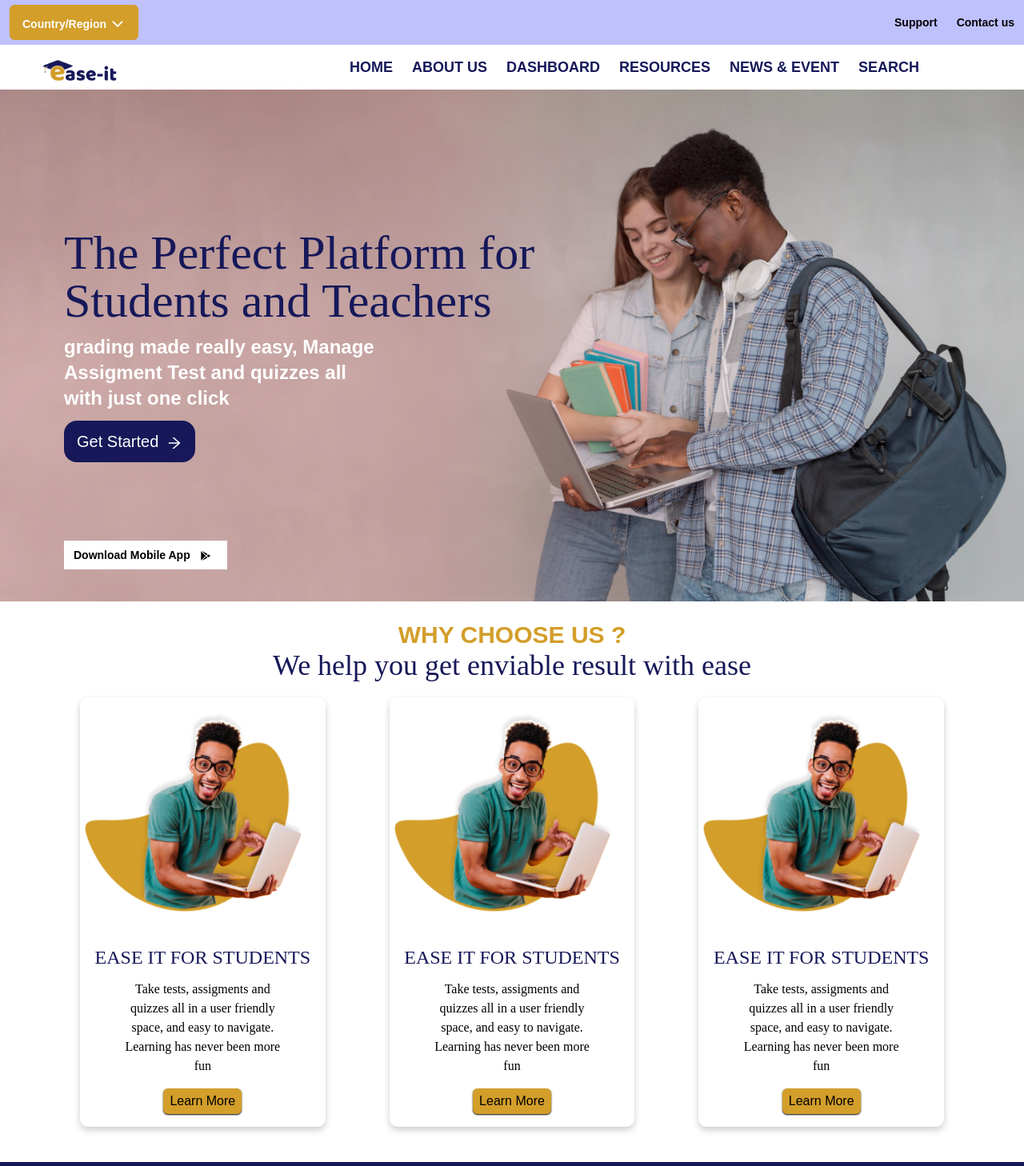
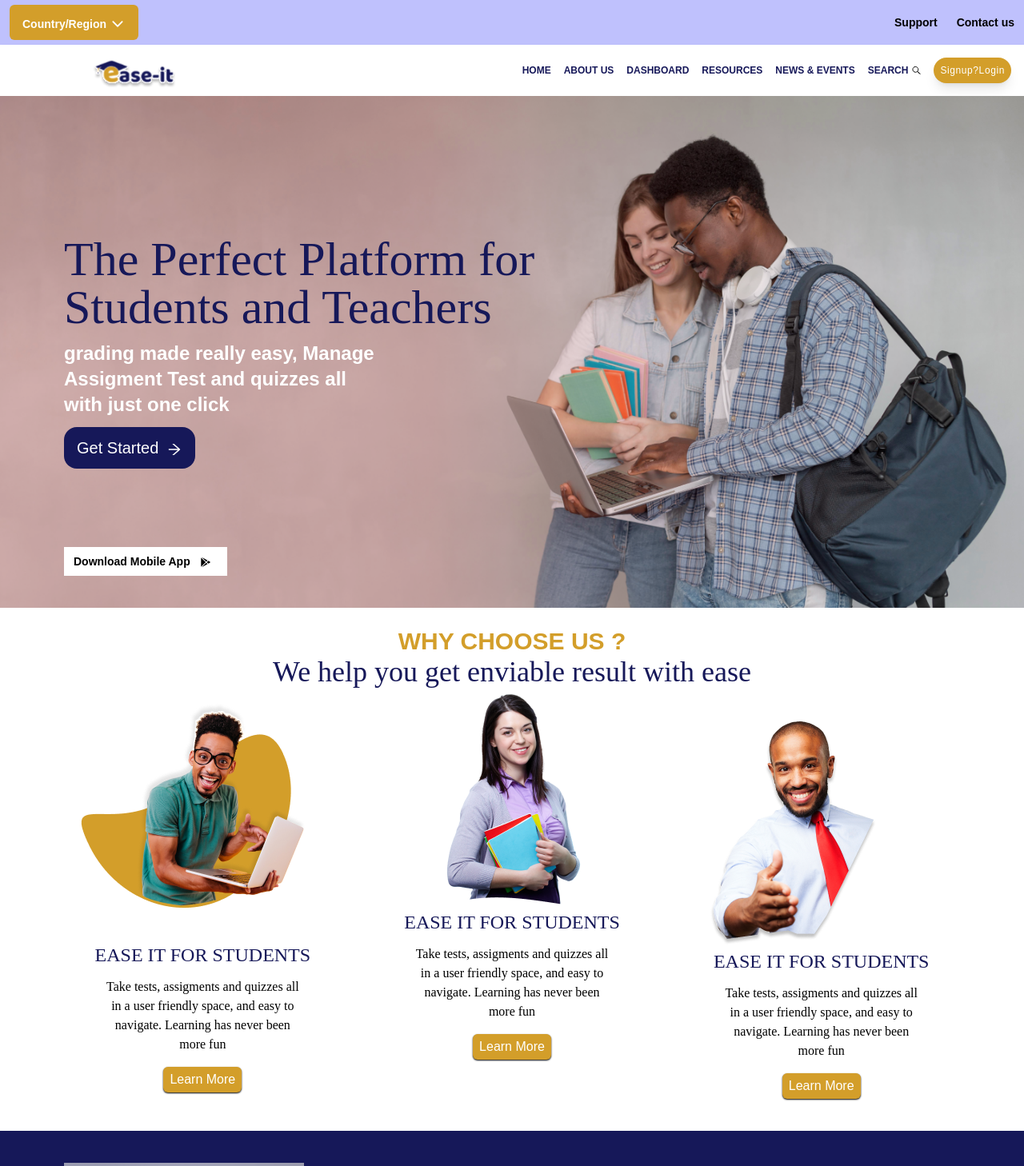
Before and after one commit to ease-it/ease-it-frontend, a React (Create React App) app: page / in a window 1280 px wide. Shown: the top 1458 px of the page at 80% size. Built offline with nearby package versions, Linux system fonts and the light colour scheme.

Commit message:
redesigned the home page

```diff
--- a/public/index.html
+++ b/public/index.html
@@ -28,7 +28,7 @@
       work correctly both with client-side routing and a non-root public URL.
       Learn how to configure a non-root public URL by running `npm run build`.
     -->
-  <title>React App</title>
+  <title>Ease-it App</title>
 </head>
 
 <body>
--- a/src/components/EaseItWHyChooseUs.js
+++ b/src/components/EaseItWHyChooseUs.js
@@ -1,11 +1,11 @@
 import React from 'react'
-import WhyChooseUsJpg from '../assets/images/whychooseus1.png'
 
-const EaseItWHyChooseUs = () => {
+
+const EaseItWHyChooseUs = ({ img }) => {
     return (
-        <div className="card flex flex-col  items-center">
+        <div className="flex flex-col items-center">
             <div>
-                <img src={WhyChooseUsJpg} alt='Student with Book'/>
+                <img src={img} alt='Student with Book' />
             </div>
             <div className='text-center'>
                 <div className="card--text__heading primary-color-blue text-2xl"><h2>EASE IT FOR STUDENTS</h2></div>
@@ -20,6 +20,11 @@ const EaseItWHyChooseUs = () => {
                 <button className='primary-color-yellow font-monserrat rounded-md shadow-black shadow-sm px-2 py-1  '>Learn More</button>
             </div>
         </div>
+
+
+
+
+
     )
 }
 
--- a/src/components/Footer.js
+++ b/src/components/Footer.js
@@ -1,33 +1,74 @@
 import React from 'react'
-import logo from '../assets/images/ease-it-logo.png'
+import AppLogo from "../ease-it.svg"
+import { GrFacebook } from "react-icons/gr"
+import { GrInstagram } from "react-icons/gr"
+import { GrLinkedin } from "react-icons/gr"
+import { GrTwitter } from "react-icons/gr"
+import { GrYoutube } from "react-icons/gr"
 const Footer = () => {
     return (
         <>
-            <div>
-                <div>
-                    <div></div>
-                    <div></div>
-                    <div></div>
+            <footer className="col-start-1 col-end-13">
+                <div className="flex flex-col bg-clr-3 p-4">
+                    <div className="flex px-8 py-4">
+                        <div className="flex flex-col justify-evenly ml-10 mr-20">
+                            <img className="w-1/2" src={AppLogo} alt="ease-it logo" />
+                            <div className="ml-4 my-2 text-sm tracking-wider text-clr-2">
+                                <p>easeit.edu.ng</p>
+                                <p>+234 70 2000 0000</p>
+                                <p>+234 70 3000 0000</p>
+                            </div>
+                            <div className="ml-4 text-sm flex flex-col">
+                                <p className="text-xs text-clr-2">Follow us on Social Media</p>
+                                <div className="w-full flex justify-between mt-1">
+                                    <span className="h-4 w-4 text-clr-3 text-center text-xs rounded-3xl self-center">
+                                        <GrFacebook className="react-icons" />
+                                    </span>
+                                    <span className="h-4 w-4 text-clr-3 self-center text-center text-clr-2 text-xs rounded-3xl">
+                                        <GrInstagram className="react-icons" />
+                                    </span>
+                                    <span className="h-4 w-4 text-clr-3 text-center text-xs rounded-3xl self-center">
+                                        <GrLinkedin className="react-icons" />
+                                    </span>
+                                    <span className="h-4 w-4 text-clr-3 text-center text-xs rounded-3xl self-center">
+                                        <GrTwitter className="react-icons" />
+                                    </span>
+                                    <span
+                                        className="h-4 w-4 text-clr-3 self-center text-center text-clr-2 text-xs rounded-3xl">
+                                        <GrYoutube className="react-icons" />
+                                    </span>
+                                </div>
+                            </div>
+                        </div>
+                        <div className="flex flex-col m-6 text-sm">
+                            <h5 className="text-clr-2 font-extrabold text-sm tracking-wider">Quicklinks</h5>
+                            <div className="flex self-center w-full h-full">
+                                <div
+                                    className="flex flex-col justify-evenly mr-12 text-xs font-bold text-clr-2 tracking-wider">
+                                    <a href="/" className="hover:text-clr-2/80 mt-4">About</a>
+                                    <a href="/" className="hover:text-clr-2/80 mt-4">Guidelines</a>
+                                    <a href="/" className="hover:text-clr-2/80 mt-4">Community</a>
+                                </div>
+                                <div
+                                    className="flex flex-col justify-evenly mr-12 text-xs font-bold text-clr-2 tracking-wider">
+                                    <a href="/" className="hover:text-clr-2/80 mt-4">Resources</a>
+                                    <a href="/" className="hover:text-clr-2/80 mt-4">What's New</a>
+                                    <a href="/" className="hover:text-clr-2/80 mt-4">Privacy</a>
+                                </div>
+                                <div
+                                    className="flex flex-col justify-evenly mr-10 text-xs font-bold text-clr-2 tracking-wider">
+                                    <a href="/" className="hover:text-clr-2/80 mt-4">FAQs</a>
+                                    <a href="/" className="hover:text-clr-2/80 mt-4">Contact Us</a>
+                                    <a href="/" className="hover:text-clr-2/80 mt-4">Become a Partner</a>
+                                </div>
+                            </div>
+                        </div>
+                    </div>
+                    <p className="mt-5 self-center text-sm italic text-clr-4 font-[600] tracking-wider">All rights reserved.
+                        Team 9 Sidehustle Boot Camp 4.0
+                    </p>
                 </div>
-                <div>
-                    <h3>Quicklinks</h3>
-                    <div>
-                        <h4>About</h4>
-                        <h4>Guildelines</h4>
-                        <h4>Community</h4>
-                    </div>
-                    <div>
-                        <h4>Resource</h4>
-                        <h4>what's new</h4>
-                        <h4>Privacy Terms</h4>
-                    </div>
-                    <div>
-                        <h4>Faq's</h4>
-                        <h4>Contact us</h4>
-                        <h4>Become a Party</h4>
-                    </div>
-                </div>
-            </div>
+            </footer>
         </>
     )
 }
--- a/src/components/MainNav.js
+++ b/src/components/MainNav.js
@@ -1,29 +1,49 @@
 import React from 'react'
-import logo from '../assets/images/ease-it-logo.png'
+import AppLogo from "../ease-it.svg"
+import {
+    GrSearch
+} from "react-icons/gr"
 const MainNav = () => {
     return (
         <>
-            <div className='flex justify-between gap-y-5 items-center bg-white'>
-                <div className=' md:px-11 relative'>
-                    <img src={logo} alt="ease-it-logo" className="md:top-5 h-14 md:min-w-fit md:left-5"  />
+            <nav className="grid grid-cols-12 col-span-12 bg-white drop-shadow-lg">
+                <div className="col-start-2 col-end-13 flex justify-between">
+                    <img className="col-span-1 col-start-2 h-16" src={AppLogo} alt="ease-it logo" />
+                    <div className="col-start-4 col-end-13 flex self-center uppercase">
+                        <ul className="col-start-4 col-end-12 flex justify-items-center">
+                            <li
+                                className="self-center mr-4 hover:border-b-4 hover:border-clr-4 hover:-mb-1 focus:border-b-4 focus:border-clr-4 font-bold text-clr-2 text-xs">
+                                <a href="/">Home</a>
+                            </li>
+                            <li
+                                className="self-center mr-4 hover:border-b-4 hover:border-clr-4 hover:-mb-1 focus:border-b-4 focus:border-clr-4 font-bold text-clr-2 text-xs">
+                                <a href="/">About Us</a>
+                            </li>
+                            <li
+                                className="self-center mr-4 hover:border-b-4 hover:border-clr-4 hover:-mb-1 focus:border-b-4 focus:border-clr-4 font-bold text-clr-2 text-xs">
+                                <a href="/">Dashboard</a>
+                            </li>
+                            <li
+                                className="self-center mr-4 hover:border-b-4 hover:border-clr-4 hover:-mb-1 focus:border-b-4 focus:border-clr-4 font-bold text-clr-2 text-xs">
+                                <a href="/">Resources</a>
+                            </li>
+                            <li
+                                className="self-center mr-4 hover:border-b-4 hover:border-clr-4 hover:-mb-1 focus:border-b-4 focus:border-clr-4 font-bold text-clr-2 text-xs">
+                                <a href="/">News & Events</a>
+                            </li>
+                            <li
+                                className="self-center mr-4 hover:border-b-4 hover:border-clr-4 hover:-mb-1 focus:border-b-4 focus:border-clr-4 font-bold text-clr-2 text-xs">
+                                <a href="/" className='search-nav-icon'> Search
+                                    <GrSearch className="react-icons " />
+                                </a>
+                            </li>
+                        </ul>
+                        <button
+                            className="self-center bg-clr-4 rounded-2xl shadow-lg text-white text-xs tracking-wider p-2 mr-4 ">Signup?Login
+                        </button>
+                    </div>
                 </div>
-                <div>
-
-                </div>
-                <div className =" text-black items-center hidden  xl:block justify-end">
-                    <ul className='flex font-bold gap-x-6 text-lg items-center primary-color-blue justify-center'>
-                        <li><a href='/'>HOME</a></li>
-                        <li><a href='/'>ABOUT US</a></li>
-                        <li><a href='/'>DASHBOARD</a></li>
-                        <li><a href='/'>RESOURCES</a></li>
-                        <li><a href='/NewsEvent'>NEWS & EVENT</a></li>
-                        <li><a href='/'>SEARCH </a></li>
-                    </ul>
-                </div>
-                <div className="pr-3 flex justify-start">
-                    <button className="primary-color-yellow hidden py-3 shadow-lg sm:px-4 text-white text-lg rounded-2xl font-extrabold">SignUp?Login</button>
-                </div>
-            </div>
+            </nav>
         </>
     )
 }
--- a/src/components/WhyChooseUs.js
+++ b/src/components/WhyChooseUs.js
@@ -1,6 +1,9 @@
 import React from 'react'
 import EaseItWHyChooseUs from './EaseItWHyChooseUs';
 import '../assets/css/components/WhyChooseUs.css'
+import whychooseus1 from "../assets/images/whychooseus1.png"
+import whychooseus2 from "../assets/images/whychooseus2.png"
+import whychooseus3 from "../assets/images/whychooseus3.png"
 const WhyChooseUs = () => {
     return (
         <div className='px-10 chooseus py-6 '>
@@ -9,9 +12,9 @@ const WhyChooseUs = () => {
                 <h2 className='primary-color-blue text-xl md:text-4xl'>We help you get enviable result with ease</h2>
             </div>
             <div className=" md:px-10 flex flex-col gap-y-5 md:flex-row  justify-center md:gap-x-10">
-                <EaseItWHyChooseUs />
-                <EaseItWHyChooseUs />
-                <EaseItWHyChooseUs />
+                <EaseItWHyChooseUs img={whychooseus1} />
+                <EaseItWHyChooseUs img={whychooseus3} />
+                <EaseItWHyChooseUs img={whychooseus2} />
             </div>
         </div>
     )
--- a/src/index.css
+++ b/src/index.css
@@ -51,8 +51,14 @@ h1 {
 .react-icons {
     display: flex;
     color: #161859;
+    font-size: 16px;
+    padding-left: 5px;
 }
 
 .upNav {
     transform: translateY(-2px)
 }
+
+.search-nav-icon {
+    display: flex;
+}
--- a/src/pages/Dashboard.js
+++ b/src/pages/Dashboard.js
@@ -49,7 +49,7 @@ const Dashboard = () => {
                                 </li>
                                 <li
                                     className="self-center mr-3 hover:border-b-4 hover:border-clr-4 hover:-mb-1 focus:border-b-4 focus:border-clr-4 font-bold text-clr-2 text-xs">
-                                    <a href="/"> Search
+                                    <a href="/" className='search-nav-icon'> Search
                                         <GrSearch className="react-icons" />
                                     </a>
                                 </li>
```
Also changed, not shown: src/components/LastestCard.js (+6 -6 lines), src/components/LastestEaseIt.js (+7 -4 lines), src/pages/Home.js (+6 -4 lines), src/assets/images/weekly.png (added), 1 other file (tests, documents, lock files or other folders).
